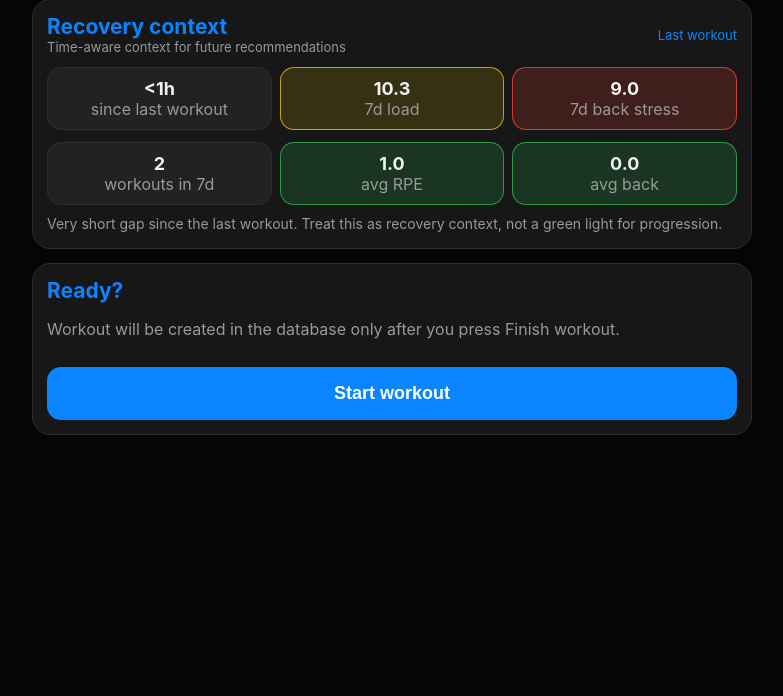
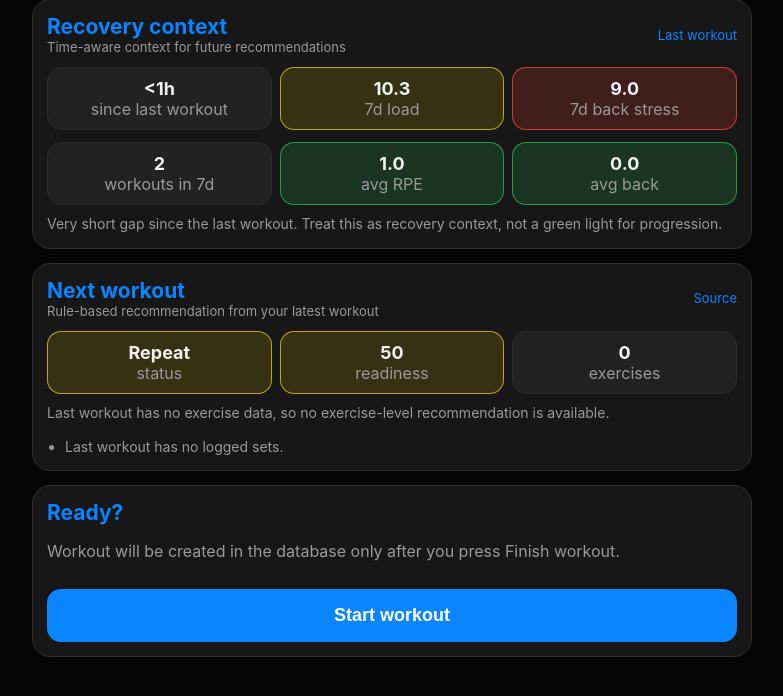
Before and after one commit to mykzhu/training_log, a FastAPI app: page / in a window 1280 px wide. Shown: the part 89-785 px from the top of the page, without its empty margins (248-1031 px from the left). Run offline with FastAPI, Linux system fonts and the light colour scheme; data comes from the database, SQL or seed files in the repository; both versions use the stored data as it was after the commit.

Commit message:
Add next workout recomendation
Signed-off-by: Mykola Zhuravel <mykzhu@gmail.com>

```diff
--- a/app/main.py
+++ b/app/main.py
@@ -211,6 +211,24 @@ def load_score_status_class(value: int | float | str | None) -> str:
 
     return load_label_class(workout_load_label(numeric_value))
 
+def recommendation_status_class(status: str | None) -> str:
+    if status == "progress":
+        return "metric-green"
+
+    if status == "progress_carefully":
+        return "metric-lime"
+
+    if status == "repeat":
+        return "metric-yellow"
+
+    if status == "deload":
+        return "metric-orange"
+
+    if status == "recovery":
+        return "metric-red"
+
+    return "metric-neutral"
+
 def get_best_e1rm_by_exercise(
     workout_exercises: list[dict[str, Any]],
     current_workout_id: int | None = None,
@@ -1178,6 +1196,7 @@ templates.env.filters["rpe_option_label"] = rpe_option_label
 templates.env.filters["metric_status_class"] = metric_status_class
 templates.env.filters["load_label_class"] = load_label_class
 templates.env.filters["load_score_status_class"] = load_score_status_class
+templates.env.filters["recommendation_status_class"] = recommendation_status_class
 
 
 @app.middleware("http")
@@ -1912,6 +1931,396 @@ def build_recovery_context(
         },
     }
 
+RECOMMENDATION_STATUS_TITLES: dict[str, str] = {
+    "progress": "Progress",
+    "progress_carefully": "Careful progress",
+    "repeat": "Repeat",
+    "deload": "Deload",
+    "recovery": "Recovery",
+}
+
+
+def format_weight(value: float) -> str:
+    if value == int(value):
+        return str(int(value))
+
+    return f"{value:.2f}".rstrip("0").rstrip(".")
+
+
+def format_training_target(weight: float, reps: int) -> str:
+    if weight <= 0:
+        return f"{reps} reps"
+
+    return f"{format_weight(weight)} kg × {reps}"
+
+
+def get_recommendation_top_set(sets: list[Any]) -> dict[str, Any] | None:
+    best_set: dict[str, Any] | None = None
+    best_score = -1.0
+
+    for set_row in sets:
+        weight = float(set_row["weight"])
+        reps = int(set_row["reps"])
+
+        if reps <= 0:
+            continue
+
+        e1rm = estimated_1rm(weight, reps)
+
+        if e1rm is not None:
+            score = e1rm
+        elif weight > 0:
+            score = weight * reps
+        else:
+            score = reps
+
+        if score > best_score:
+            best_score = score
+            best_set = {
+                "weight": weight,
+                "reps": reps,
+                "e1rm": e1rm,
+                "score": score,
+            }
+
+    return best_set
+
+
+def calculate_readiness_status(
+    recovery_context: dict[str, Any],
+    last_workout: sqlite3.Row,
+    last_load_metrics: dict[str, Any],
+) -> dict[str, Any]:
+    score = 50
+    reasons: list[str] = []
+
+    hours_since_previous = recovery_context.get("hours_since_previous_workout")
+    last_7d = recovery_context.get("last_7d", {})
+
+    if hours_since_previous is None:
+        reasons.append("No previous workout gap available yet.")
+    elif hours_since_previous < 24:
+        score -= 25
+        reasons.append("Last workout was less than 24h ago.")
+    elif hours_since_previous < 48:
+        score -= 10
+        reasons.append("Short gap since the last workout.")
+    elif hours_since_previous <= 120:
+        score += 15
+        reasons.append("Recovery gap is in a normal range.")
+    elif hours_since_previous <= 240:
+        score += 5
+        reasons.append("Longer gap, so progress should stay conservative.")
+    else:
+        score -= 5
+        reasons.append("Long gap since last workout; rebuild before chasing PRs.")
+
+    session_rpe = last_workout["session_rpe"]
+    if session_rpe is not None:
+        session_rpe = int(session_rpe)
+
+        if session_rpe <= 4:
+            score += 10
+            reasons.append("Last RPE was low.")
+        elif session_rpe <= 6:
+            score += 5
+            reasons.append("Last RPE was moderate.")
+        elif session_rpe >= 8:
+            score -= 20
+            reasons.append("Last RPE was high.")
+        elif session_rpe >= 7:
+            score -= 10
+            reasons.append("Last RPE was elevated.")
+
+    lower_back_pain = last_workout["lower_back_pain"]
+    if lower_back_pain is not None:
+        lower_back_pain = int(lower_back_pain)
+
+        if lower_back_pain <= 2:
+            score += 10
+            reasons.append("Lower back pain was low.")
+        elif lower_back_pain <= 4:
+            reasons.append("Lower back pain was present, so back-heavy work needs caution.")
+        elif lower_back_pain <= 6:
+            score -= 20
+            reasons.append("Lower back pain was elevated.")
+        else:
+            score -= 35
+            reasons.append("Lower back pain was high.")
+
+    load_7d = float(last_7d.get("load_score") or 0)
+    if load_7d >= 32:
+        score -= 15
+        reasons.append("7-day load is very high.")
+    elif load_7d >= 18:
+        score -= 7
+        reasons.append("7-day load is already significant.")
+    elif load_7d < 8:
+        score += 5
+        reasons.append("7-day load is low.")
+
+    back_stress_7d = float(last_7d.get("back_stress_score") or 0)
+    if back_stress_7d >= 12:
+        score -= 15
+        reasons.append("7-day back stress is high.")
+    elif back_stress_7d >= 8:
+        score -= 7
+        reasons.append("7-day back stress is moderate.")
+    elif back_stress_7d < 4:
+        score += 5
+        reasons.append("7-day back stress is low.")
+
+    # Safety caps.
+    if hours_since_previous is not None and hours_since_previous < 24:
+        score = min(score, 40)
+
+    if lower_back_pain is not None and lower_back_pain >= 4:
+        score = min(score, 55)
+
+    if lower_back_pain is not None and lower_back_pain >= 6:
+        score = min(score, 35)
+
+    score = max(0, min(100, score))
+
+    if score >= 75:
+        status = "progress"
+    elif score >= 60:
+        status = "progress_carefully"
+    elif score >= 45:
+        status = "repeat"
+    elif score >= 30:
+        status = "deload"
+    else:
+        status = "recovery"
+
+    return {
+        "score": score,
+        "status": status,
+        "title": RECOMMENDATION_STATUS_TITLES[status],
+        "reasons": reasons,
+    }
+
+
+def build_exercise_recommendation(
+    item: dict[str, Any],
+    overall_status: str,
+    last_back_pain: int | None,
+) -> dict[str, Any]:
+    exercise_name = str(item["exercise_name"])
+    profile = get_exercise_load_profile(exercise_name)
+    back_factor = float(profile["back_factor"])
+    top_set = get_recommendation_top_set(item["sets"])
+
+    if top_set is None:
+        return {
+            "exercise_name": exercise_name,
+            "action": "start_light",
+            "action_label": "Start light",
+            "target": "No previous set",
+            "reason": "No usable set history for this exercise yet.",
+        }
+
+    weight = float(top_set["weight"])
+    reps = int(top_set["reps"])
+    is_back_sensitive = back_factor >= 0.7
+    is_high_back = back_factor >= 1.0
+
+    current_target = format_training_target(weight, reps)
+
+    if last_back_pain is not None and last_back_pain >= 4 and is_back_sensitive:
+        if weight > 0:
+            deload_weight = round(weight * 0.9, 2)
+            target = format_training_target(deload_weight, reps)
+        else:
+            target = format_training_target(weight, max(1, int(reps * 0.8)))
+
+        return {
+            "exercise_name": exercise_name,
+            "action": "deload_or_skip",
+            "action_label": "Deload / skip",
+            "target": target,
+            "reason": "Back pain was elevated and this exercise loads the back.",
+        }
+
+    if overall_status == "progress":
+        if weight <= 0:
+            next_reps = reps + max(1, round(reps * 0.1))
+            return {
+                "exercise_name": exercise_name,
+                "action": "add_reps",
+                "action_label": "+ reps",
+                "target": format_training_target(weight, next_reps),
+                "reason": "Readiness is good; progress with reps.",
+            }
+
+        if reps < 12:
+            return {
+                "exercise_name": exercise_name,
+                "action": "add_reps",
+                "action_label": "+1 rep",
+                "target": format_training_target(weight, reps + 1),
+                "reason": "Readiness is good; add reps before increasing weight.",
+            }
+
+        return {
+            "exercise_name": exercise_name,
+            "action": "small_weight_increase",
+            "action_label": "Small weight increase",
+            "target": f"{current_target} + small weight increase",
+            "reason": "Reps are already high; a small weight increase is reasonable.",
+        }
+
+    if overall_status == "progress_carefully":
+        if is_high_back:
+            return {
+                "exercise_name": exercise_name,
+                "action": "repeat",
+                "action_label": "Repeat",
+                "target": current_target,
+                "reason": "Overall readiness allows progress, but this is back-heavy.",
+            }
+
+        if weight <= 0:
+            return {
+                "exercise_name": exercise_name,
+                "action": "add_reps",
+                "action_label": "+ reps",
+                "target": format_training_target(weight, reps + max(1, round(reps * 0.05))),
+                "reason": "Careful progress: use a small rep increase.",
+            }
+
+        return {
+            "exercise_name": exercise_name,
+            "action": "add_reps",
+            "action_label": "+1 rep",
+            "target": format_training_target(weight, reps + 1),
+            "reason": "Careful progress: add only one rep.",
+        }
+
+    if overall_status == "repeat":
+        return {
+            "exercise_name": exercise_name,
+            "action": "repeat",
+            "action_label": "Repeat",
+            "target": current_target,
+            "reason": "Current readiness favors repeating the last useful target.",
+        }
+
+    if overall_status == "deload":
+        if weight > 0:
+            target = format_training_target(round(weight * 0.9, 2), reps)
+        else:
+            target = format_training_target(weight, max(1, int(reps * 0.85)))
+
+        return {
+            "exercise_name": exercise_name,
+            "action": "deload",
+            "action_label": "Deload",
+            "target": target,
+            "reason": "Recent recovery/load signals suggest reducing stress.",
+        }
+
+    return {
+        "exercise_name": exercise_name,
+        "action": "recovery",
+        "action_label": "Recovery",
+        "target": "Skip or very light technique work",
+        "reason": "Readiness is low; avoid chasing progression.",
+    }
+
+
+def build_next_workout_recommendation(
+    recovery_context: dict[str, Any] | None = None,
+) -> dict[str, Any] | None:
+    recovery_context = recovery_context or build_recovery_context()
+
+    with get_db() as conn:
+        last_workout = conn.execute(
+            """
+            SELECT *
+            FROM workouts
+            ORDER BY created_at DESC, id DESC
+            LIMIT 1
+            """
+        ).fetchone()
+
+    if not last_workout:
+        return {
+            "status": "repeat",
+            "title": "Start baseline",
+            "score": 50,
+            "summary": "No workout history yet. Start with a comfortable baseline session.",
+            "reasons": [
+                "No completed workouts found.",
+            ],
+            "last_workout_id": None,
+            "exercise_recommendations": [],
+        }
+
+    details = get_workout_details(int(last_workout["id"]))
+
+    if not details:
+        return {
+            "status": "repeat",
+            "title": "Repeat",
+            "score": 50,
+            "summary": "Last workout has no exercise data, so no exercise-level recommendation is available.",
+            "reasons": [
+                "Last workout has no logged sets.",
+            ],
+            "last_workout_id": int(last_workout["id"]),
+            "exercise_recommendations": [],
+        }
+
+    last_load_metrics = calculate_workout_load_metrics(
+        workout_exercises=details,
+        session_rpe=last_workout["session_rpe"],
+        current_workout_id=int(last_workout["id"]),
+    )
+
+    readiness = calculate_readiness_status(
+        recovery_context=recovery_context,
+        last_workout=last_workout,
+        last_load_metrics=last_load_metrics,
+    )
+
+    last_back_pain = (
+        int(last_workout["lower_back_pain"])
+        if last_workout["lower_back_pain"] is not None
+        else None
+    )
+
+    exercise_recommendations = [
+        build_exercise_recommendation(
+            item=item,
+            overall_status=readiness["status"],
+            last_back_pain=last_back_pain,
+        )
+        for item in details
+    ]
+
+    if readiness["status"] == "progress":
+        summary = "Readiness looks good. Prefer small, controlled progression."
+    elif readiness["status"] == "progress_carefully":
+        summary = "Some progression is possible, but keep back-heavy work conservative."
+    elif readiness["status"] == "repeat":
+        summary = "Best next step is to repeat the previous useful targets."
+    elif readiness["status"] == "deload":
+        summary = "Reduce load or volume to control fatigue and back stress."
+    else:
+        summary = "Use recovery or very light technique work instead of progression."
+
+    return {
+        "status": readiness["status"],
+        "title": readiness["title"],
+        "score": readiness["score"],
+        "summary": summary,
+        "reasons": readiness["reasons"][:5],
+        "last_workout_id": int(last_workout["id"]),
+        "last_workout_at": last_workout["created_at"],
+        "exercise_recommendations": exercise_recommendations,
+    }
+
 def get_weight_options(extra_weights: list[float] | None = None) -> list[float]:
     options: set[float] = set()
 
@@ -1965,6 +2374,12 @@ def index(request: Request):
 
     if draft is None:
         logger.debug("page.index no_active_workout")
+
+        recovery_context = build_recovery_context()
+        next_recommendation = build_next_workout_recommendation(
+            recovery_context=recovery_context,
+        )
+
         return templates.TemplateResponse(
             "index.html",
             {
@@ -1981,6 +2396,7 @@ def index(request: Request):
                 "active_elapsed_seconds": 0,
                 "load_metrics": None,
                 "recovery_context": build_recovery_context(),
+                "next_recommendation": next_recommendation,
             },
         )
 
@@ -2036,6 +2452,7 @@ def index(request: Request):
             "active_elapsed_seconds": active_elapsed_seconds,
             "load_metrics": load_metrics,
             "recovery_context": recovery_context,
+            "next_recommendation": None,
         },
     )
 
--- a/app/templates/index.html
+++ b/app/templates/index.html
@@ -93,6 +93,54 @@
             color: var(--muted);
             font-size: 14px;
             line-height: 1.35;
+        }
+
+        .recommendation-list {
+            display: grid;
+            gap: 8px;
+            margin-top: 12px;
+        }
+
+        .recommendation-item {
+            background: var(--card2);
+            border: 1px solid var(--border);
+            border-radius: 14px;
+            padding: 10px;
+        }
+
+        .recommendation-item-header {
+            display: flex;
+            justify-content: space-between;
+            align-items: baseline;
+            gap: 8px;
+            margin-bottom: 4px;
+        }
+
+        .recommendation-action {
+            color: var(--blue);
+            font-weight: 800;
+            font-size: 13px;
+            white-space: nowrap;
+        }
+
+        .recommendation-target {
+            font-weight: 800;
+            margin-top: 4px;
+        }
+
+        .recommendation-reason {
+            color: var(--muted);
+            font-size: 13px;
+            line-height: 1.35;
+            margin-top: 4px;
+        }
+
+        .recommendation-reasons {
+            margin: 10px 0 0;
+            padding-left: 18px;
+            color: var(--muted);
+            font-size: 14px;
+            line-height: 1.4;
         }
 
         .recovery-item.metric-neutral {
@@ -396,6 +444,75 @@
         </div>
     {% endif %}
 
+    {% if not active_workout and next_recommendation %}
+        <div class="card">
+            <div class="exercise-header">
+                <div>
+                    <h2>Next workout</h2>
+                    <div class="muted small">
+                        Rule-based recommendation from your latest workout
+                    </div>
+                </div>
+
+                {% if next_recommendation.last_workout_id %}
+                    <a class="small" href="/workouts/{{ next_recommendation.last_workout_id }}">
+                        Source
+                    </a>
+                {% endif %}
+            </div>
+
+            <div class="recovery-grid">
+                <div class="recovery-item {{ next_recommendation.status | recommendation_status_class }}">
+                    <strong>{{ next_recommendation.title }}</strong>
+                    <span class="muted">status</span>
+                </div>
+
+                <div class="recovery-item {{ next_recommendation.status | recommendation_status_class }}">
+                    <strong>{{ next_recommendation.score }}</strong>
+                    <span class="muted">readiness</span>
+                </div>
+
+                <div class="recovery-item">
+                    <strong>{{ next_recommendation.exercise_recommendations|length }}</strong>
+                    <span class="muted">exercises</span>
+                </div>
+            </div>
+
+            <p class="recovery-hint">
+                {{ next_recommendation.summary }}
+            </p>
+
+            {% if next_recommendation.reasons %}
+                <ul class="recommendation-reasons">
+                    {% for reason in next_recommendation.reasons %}
+                        <li>{{ reason }}</li>
+                    {% endfor %}
+                </ul>
+            {% endif %}
+
+            {% if next_recommendation.exercise_recommendations %}
+                <div class="recommendation-list">
+                    {% for item in next_recommendation.exercise_recommendations %}
+                        <div class="recommendation-item">
+                            <div class="recommendation-item-header">
+                                <strong>{{ item.exercise_name }}</strong>
+                                <span class="recommendation-action">{{ item.action_label }}</span>
+                            </div>
+
+                            <div class="recommendation-target">
+                                {{ item.target }}
+                            </div>
+
+                            <div class="recommendation-reason">
+                                {{ item.reason }}
+                            </div>
+                        </div>
+                    {% endfor %}
+                </div>
+            {% endif %}
+        </div>
+    {% endif %}
+
     {% if not active_workout %}
         <div class="card">
             <h2>Ready?</h2>
```
Also changed, not shown: data/training.db.
